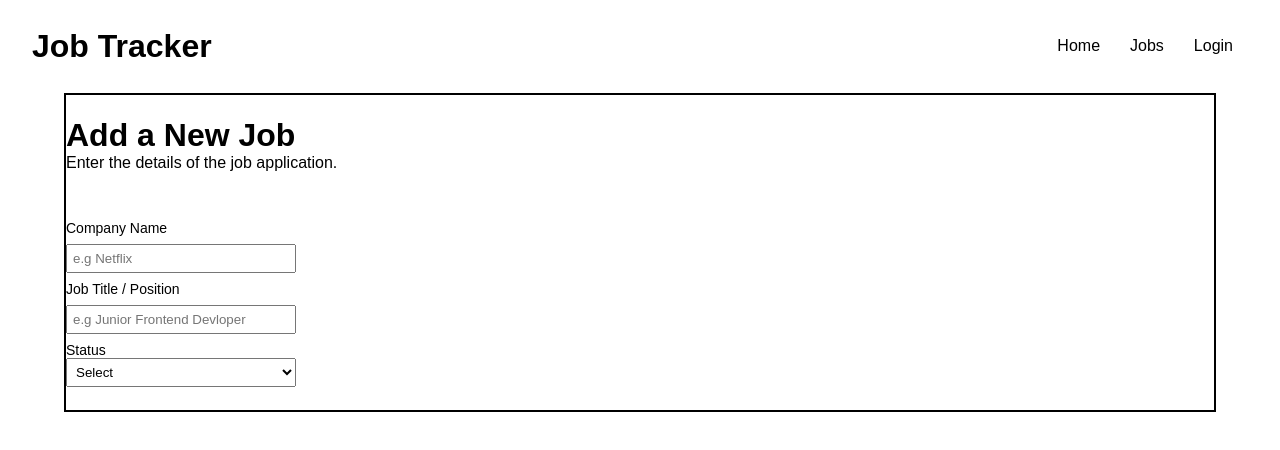
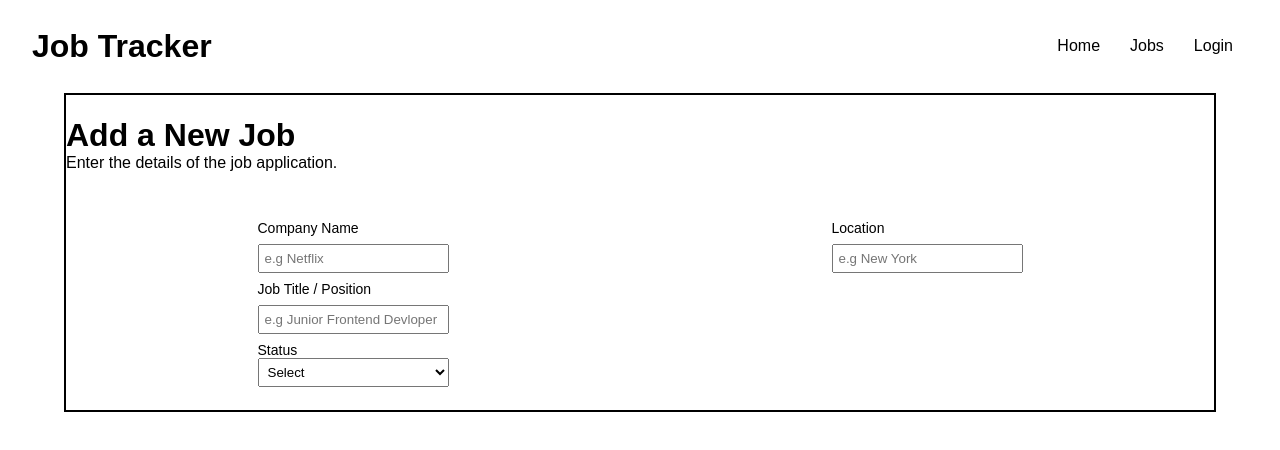
Before and after one commit to AllenCodess/job-tracker, a React (Vite) app: page /createjob in a window 1280 px wide. Shown: the top 450 px of the page. Built offline with nearby package versions, Linux system fonts and the light colour scheme; a web font is replaced by a local one.

Commit message:
started the right side of the create a job

```diff
--- a/src/index.css
+++ b/src/index.css
@@ -278,7 +278,17 @@
   margin-bottom: 3rem;
 }
 
+.create-new-job {
+  display: flex;
+  justify-content: space-around;
+}
+
 .create-left {
+  display: flex;
+  flex-direction: column;
+}
+
+.create-right {
   display: flex;
   flex-direction: column;
 }
@@ -288,13 +298,13 @@
 }
 
 .details-label {
-  width: 20%;
+  width: 100%;
   margin: 0.5rem 0;
   padding: 5px;
 }
 
 .dropdown {
-  width: 20%;
+  width: 100%;
   padding: 5px;
 }
 
--- a/src/pages/CreateJob.jsx
+++ b/src/pages/CreateJob.jsx
@@ -32,7 +32,10 @@ const CreateJob = () => {
               <option value="Interview">Interview</option>
             </select>
           </div>
-          <div className="create-right"></div>
+          <div className="create-right">
+            <label className="create-job-label">Location</label>
+            <input className="details-label" type="text" placeholder="e.g New York" />
+          </div>
         </form>
       </div>
     </>
```
